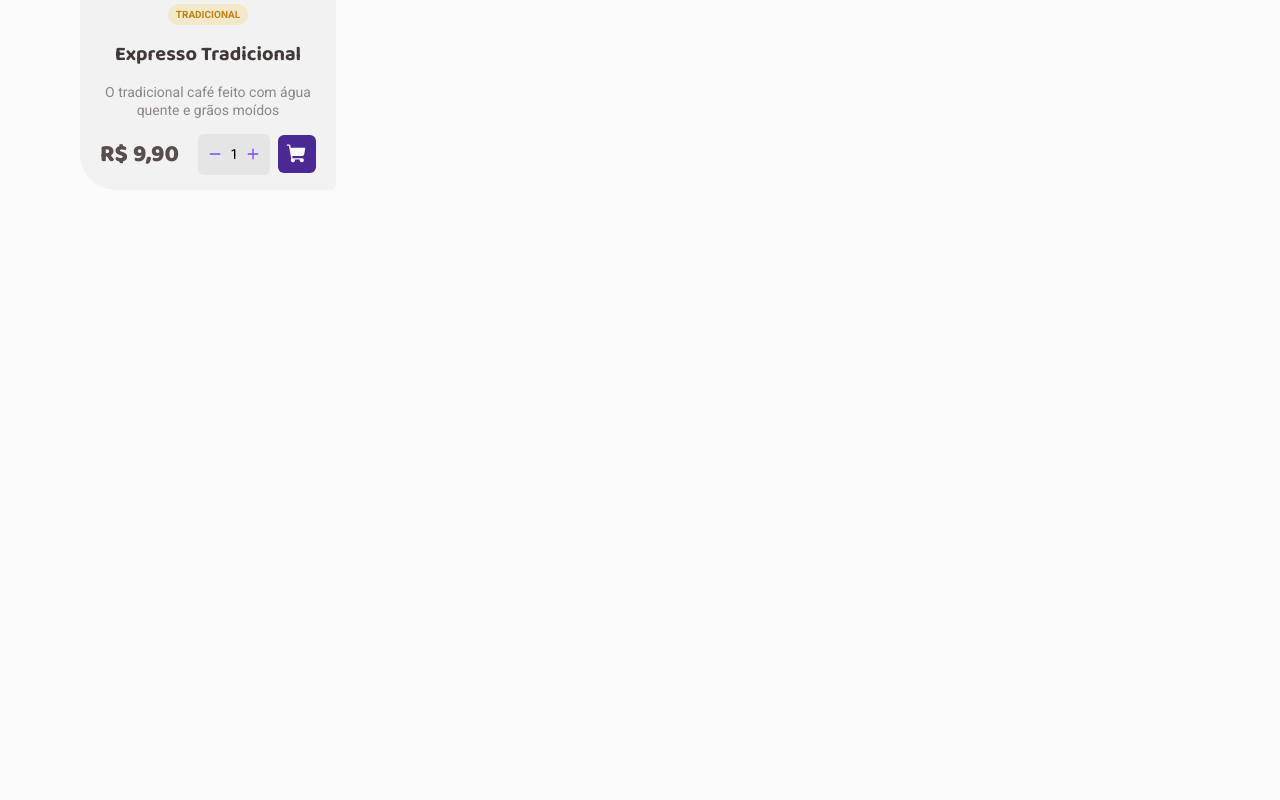
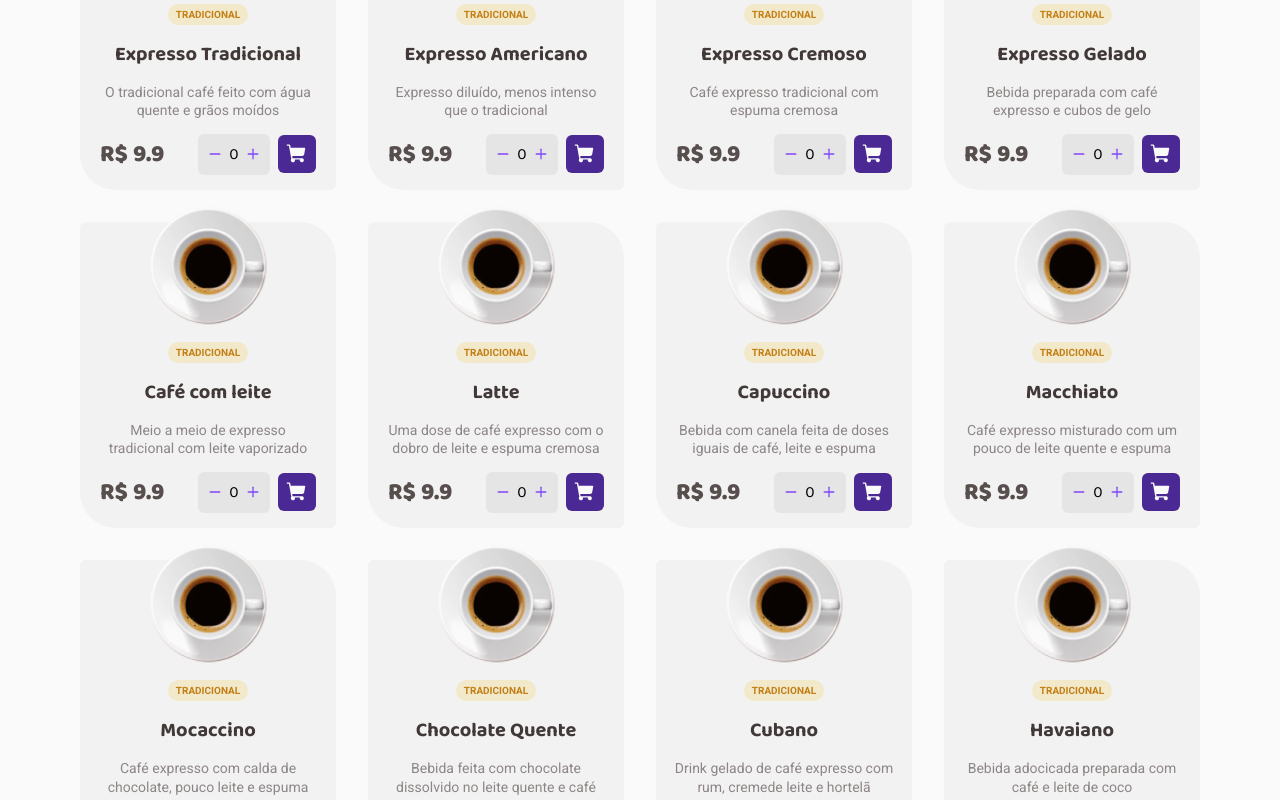
Before and after one commit to brunogallotte/coffe-delivery, a React (Vite) app: page / in a window 1280 px wide. Shown: the part 860-1660 px from the top of the page. Before the commit the page ends 1050 px from the top, so only its background shows below. Built offline with nearby package versions, Linux system fonts and the light colour scheme; the HTML template or start-up script is replaced by a standard one.

Commit message:
Feat: add list coffes

```diff
--- a/src/components/Menu/components/Card/index.tsx
+++ b/src/components/Menu/components/Card/index.tsx
@@ -4,20 +4,21 @@ import coffeImg from '../../../../assets/images/coffes/expresso.png'
 import cartIcon from '../../../../assets/icons/CartIcon2.svg'
 import moreIcon from '../../../../assets/icons/mais.svg'
 import lessIcon from '../../../../assets/icons/menos.svg'
+import { CoffeProps } from '../../../../data/menuCoffe'
 
-export function Card(){
+export function Card({ tag, title, description, price, quantity }: CoffeProps){
     return(
         <CartContainer>
             <img className="coffeImg" src={coffeImg} />
             <span className="tag">Tradicional</span>
-            <strong className="title">Expresso Tradicional</strong>
-            <p>O tradicional café feito com água quente e grãos moídos</p>
+            <strong className="title">{title}</strong>
+            <p>{description}</p>
             <CartFooter>
-                <span className="price">R$ 9,90</span>
+                <span className="price">R$ {price}</span>
                 <div className="wrapper">
                     <div className="counterBox">
                         <img src={lessIcon} />
-                        1
+                        {quantity}
                         <img src={moreIcon} />
                     </div>
                     <img className="cartIcon" src={cartIcon} />
--- a/src/components/Menu/index.tsx
+++ b/src/components/Menu/index.tsx
@@ -1,11 +1,19 @@
+import { coffes } from "../../data/menuCoffe";
 import { Card } from "./components/Card";
-import { MenuContainer } from "./styles";
+import { MenuContainer, MenuGrid } from "./styles";
 
 export function Menu() {
     return(
         <MenuContainer className="container">
             <h2>Nossos cafés</h2>
-            <Card />
+            <MenuGrid>
+                {coffes.map(coffe => {
+                    return(
+                        <Card key={coffe.id} id={coffe.id} tag={coffe.tag} title={coffe.title} description={coffe.description} price={coffe.price} quantity={coffe.quantity} />
+                    )
+                })}
+
+            </MenuGrid>
         </MenuContainer>
     )
 }
--- a/src/components/Menu/styles.ts
+++ b/src/components/Menu/styles.ts
@@ -9,3 +9,9 @@ export const MenuContainer = styled.div`
         margin-bottom: 3.375rem;
     }
 `
+
+export const MenuGrid = styled.div`
+    display: grid;
+    grid-template-columns: 1fr 1fr 1fr 1fr;
+    gap: 2rem;
+`
--- /dev/null
+++ b/src/data/menuCoffe.ts
@@ -0,0 +1,123 @@
+export interface CoffeProps {
+    id: number
+    tag: string[]
+    title: string
+    description: string
+    price: number
+    quantity: number
+}
+
+export const coffes: Coffe[] = [
+    {
+        id: 1,
+        tag: ['tradicional'],
+        title: 'Expresso Tradicional',
+        description: 'O tradicional café feito com água quente e grãos moídos',
+        price: 9.90,
+        quantity: 0
+    },
+    {
+        id: 2,
+        tag: ['tradicional'],
+        title: 'Expresso Americano',
+        description: 'Expresso diluído, menos intenso que o tradicional',
+        price: 9.90,
+        quantity: 0
+    },
+    {
+        id: 3,
+        tag: ['tradicional'],
+        title: 'Expresso Cremoso',
+        description: 'Café expresso tradicional com espuma cremosa',
+        price: 9.90,
+        quantity: 0
+    },
+    {
+        id: 4,
+        tag: ['tradicional', 'gelado'],
+        title: 'Expresso Gelado',
+        description: 'Bebida preparada com café expresso e cubos de gelo',
+        price: 9.90,
+        quantity: 0
+    },
+    {
+        id: 5,
+        tag: ['tradicional', 'com leite'],
+        title: 'Café com leite',
+        description: 'Meio a meio de expresso tradicional com leite vaporizado',
+        price: 9.90,
+        quantity: 0
+    },
+    {
+        id: 6,
+        tag: ['tradicional', 'com leite'],
+        title: 'Latte',
+        description: 'Uma dose de café expresso com o dobro de leite e espuma cremosa',
+        price: 9.90,
+        quantity: 0
+    },
+    {
+        id: 7,
+        tag: ['tradicional', 'com leite'],
+        title: 'Capuccino',
+        description: 'Bebida com canela feita de doses iguais de café, leite e espuma',
+        price: 9.90,
+        quantity: 0
+    },
+    {
+        id: 8,
+        tag: ['tradicional', 'com leite'],
+        title: 'Macchiato',
+        description: 'Café expresso misturado com um pouco de leite quente e espuma',
+        price: 9.90,
+        quantity: 0
+    },
+    {
+        id: 9,
+        tag: ['tradicional', 'com leite'],
+        title: 'Mocaccino',
+        description: 'Café expresso com calda de chocolate, pouco leite e espuma',
+        price: 9.90,
+        quantity: 0
+    },
+    {
+        id: 10,
+        tag: ['especial', 'com leite'],
+        title: 'Chocolate Quente',
+        description: 'Bebida feita com chocolate dissolvido no leite quente e café',
+        price: 9.90,
+        quantity: 0
+    },
+    {
+        id: 10,
+        tag: ['especial', 'com leite', 'gelado'],
+        title: 'Cubano',
+        description: 'Drink gelado de café expresso com rum, cremede leite e hortelã',
+        price: 9.90,
+        quantity: 0
+    },
+    {
+        id: 10,
+        tag: ['especial'],
+        title: 'Havaiano',
+        description: 'Bebida adocicada preparada com café e leite de coco',
+        price: 9.90,
+        quantity: 0
+    },
+    {
+        id: 11,
+        tag: ['especial'],
+        title: 'Árabe',
+        description: 'Bebida preparada com grãos de café árabe e especiarias',
+        price: 9.90,
+        quantity: 0
+    },
+    {
+        id: 12,
+        tag: ['especial', 'alcoólico'],
+        title: 'Irlandês',
+        description: 'Bebida a base de café, uísque irlandês, açúcar e chantilly',
+        price: 9.90,
+        quantity: 0
+    }
+]
```
